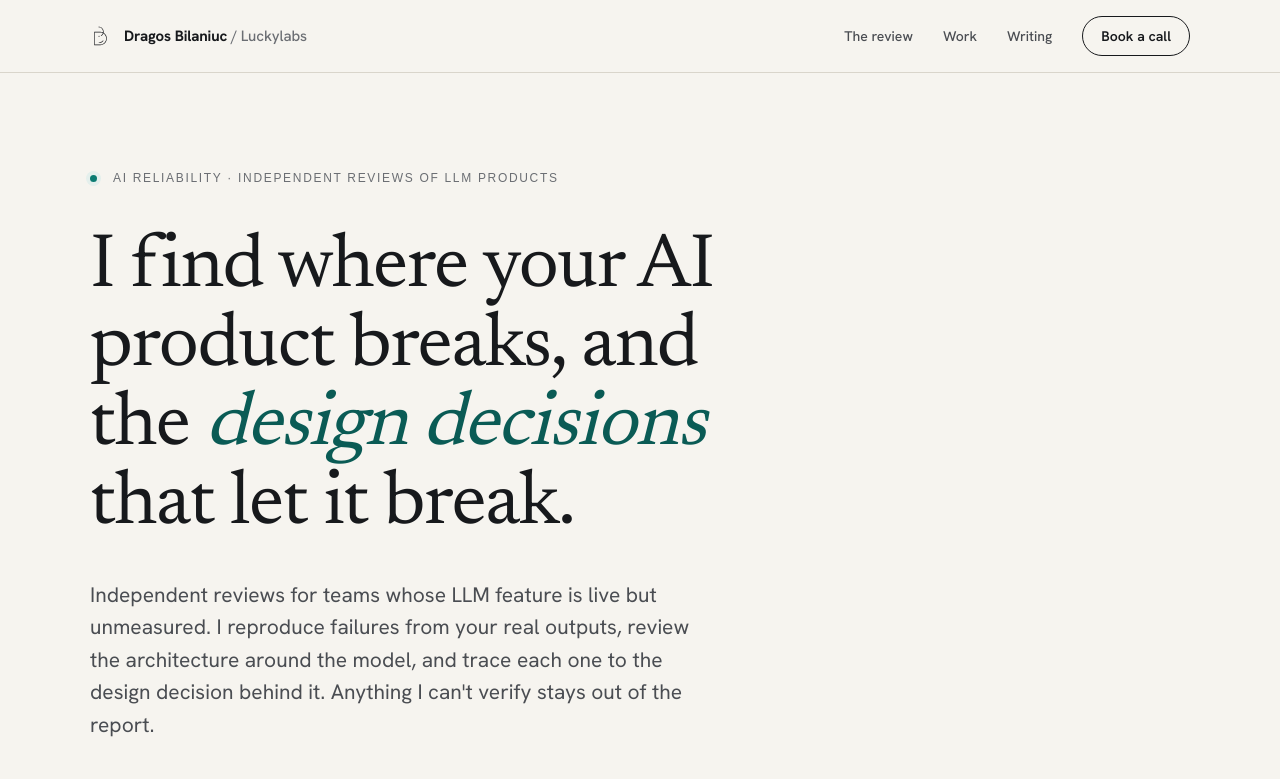
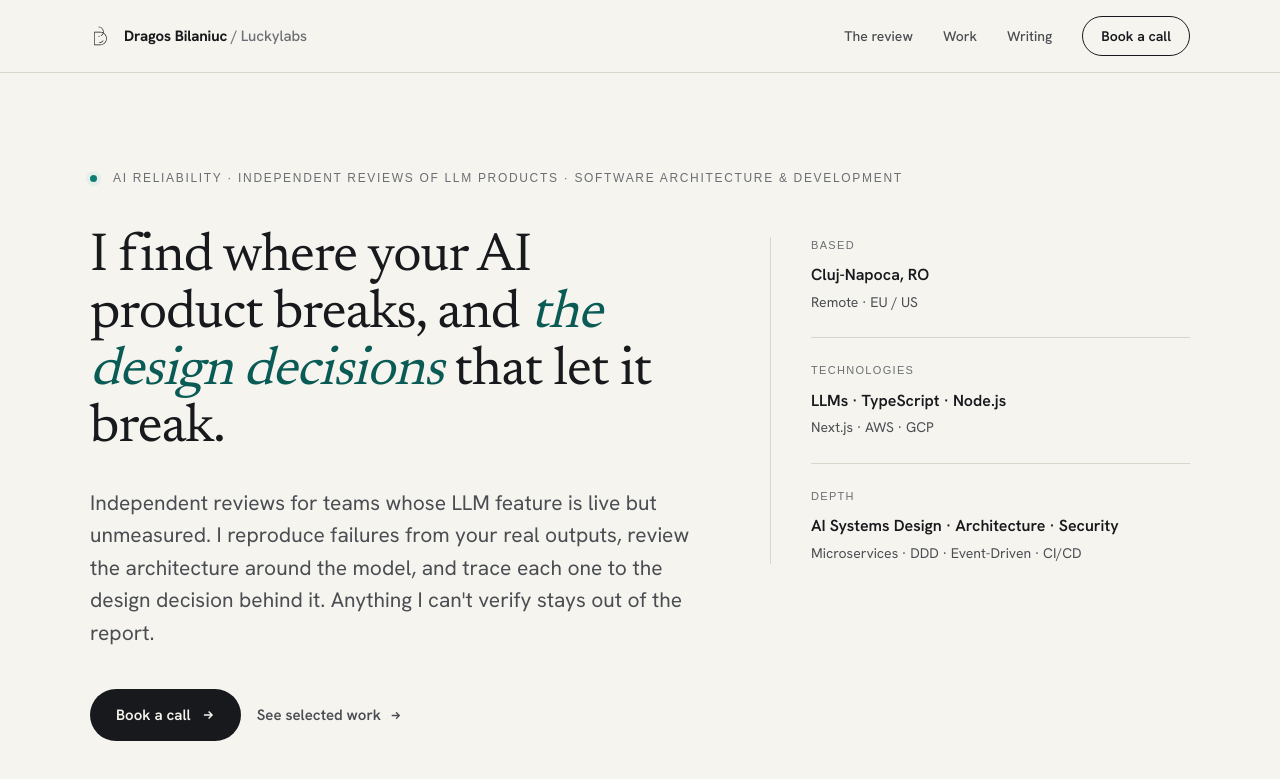
Before and after one commit to dragosbln/dbln-site, a Next.js app: page / in a window 1280 px wide. Shown: the top 779 px of the page. Built offline with nearby package versions, Linux system fonts and the light colour scheme; a web font is replaced by a local one.

Commit message:
restructure landing page first section

```diff
--- a/src/components/Hero/Hero.module.css
+++ b/src/components/Hero/Hero.module.css
@@ -12,13 +12,15 @@
 .eyebrow {
   display: flex;
   gap: 16px;
-  align-items: center;
+  align-items: flex-start;
   margin-bottom: 40px;
 }
 
 .dot {
+  flex-shrink: 0;
   width: 7px;
   height: 7px;
+  margin-top: 6px; /* centers on the label's first line when it wraps */
   border-radius: 50%;
   background: var(--teal);
   box-shadow: 0 0 0 4px var(--accent-wash);
@@ -33,14 +35,46 @@
   font-weight: 500;
 }
 
+/* Each "·"-separated segment wraps as a unit. */
+.segment {
+  white-space: nowrap;
+}
+
+/* The longest unbreakable segment must fit a 375px viewport. */
+@media (max-width: 480px) {
+  .label {
+    font-size: 11px;
+    letter-spacing: 0.1em;
+  }
+
+  .dot {
+    margin-top: 5px;
+  }
+}
+
+/* Content left, meta rail right; single column below 980px. */
+.grid {
+  display: grid;
+  grid-template-columns: minmax(0, 1fr) 420px;
+  gap: 24px 72px;
+  align-items: start;
+}
+
+@media (max-width: 980px) {
+  .grid {
+    grid-template-columns: 1fr;
+  }
+}
+
 .title {
   font-family: var(--serif);
   font-weight: 400;
-  font-size: clamp(38px, 6vw, 76px);
-  line-height: 1.04;
+  /* Sized for the two-column hero: the content column, not a ch cap, sets
+     the measure, and the full block must clear an 800px fold at 1440. */
+  font-size: clamp(36px, 4.2vw, 60px);
+  line-height: 1.06;
   letter-spacing: -0.018em;
-  max-width: 16ch;
-  margin-bottom: 34px;
+  margin-bottom: 30px;
 }
 
 .title em {
@@ -98,19 +132,23 @@
 }
 
 .meta {
-  display: grid;
-  grid-template-columns: repeat(3, 1fr);
-  gap: 1px;
-  background: var(--line);
-  border: 1px solid var(--line);
-  border-radius: 12px;
-  overflow: hidden;
-  margin-top: 64px;
+  border-left: 1px solid var(--line);
+  padding-left: 40px;
+  margin-top: 8px;
 }
 
 .metaItem {
-  background: var(--paper);
-  padding: 22px 24px;
+  padding: 24px 0;
+  border-bottom: 1px solid var(--line);
+}
+
+.metaItem:first-child {
+  padding-top: 0;
+}
+
+.metaItem:last-child {
+  border-bottom: 0;
+  padding-bottom: 0;
 }
 
 .metaItem dt {
@@ -135,8 +173,8 @@
   margin-top: 3px;
 }
 
-@media (max-width: 680px) {
+@media (max-width: 980px) {
   .meta {
-    grid-template-columns: 1fr;
+    margin-top: 48px;
   }
 }
--- a/src/components/Hero/Hero.tsx
+++ b/src/components/Hero/Hero.tsx
@@ -1,17 +1,34 @@
 import Link from "next/link";
+import { Fragment } from "react";
 import ArrowIcon from "@/components/ArrowIcon";
 import { hero } from "@/content/site";
 import { richText } from "@/lib/richText";
 import styles from "./Hero.module.css";
 
 export default function Hero() {
+  // "·"-separated eyebrow segments each wrap as a unit; lines may break
+  // only after a separator (the space between the nowrap spans).
+  const eyebrowSegments = hero.eyebrow.split(" · ");
   return (
     <div className={styles.hero}>
       <div className="wrap">
         <p className={styles.eyebrow}>
           <span className={styles.dot} aria-hidden="true" />
-          <span className={styles.label}>{hero.eyebrow}</span>
+          <span className={styles.label}>
+            {eyebrowSegments.map((segment, index) => (
+              <Fragment key={segment}>
+                <span className={styles.segment}>
+                  {index < eyebrowSegments.length - 1
+                    ? `${segment} ·`
+                    : segment}
+                </span>
+                {index < eyebrowSegments.length - 1 ? " " : null}
+              </Fragment>
+            ))}
+          </span>
         </p>
+        <div className={styles.grid}>
+          <div>
             <h1 className={styles.title}>{richText(hero.title)}</h1>
             <p className={styles.lede}>{hero.lede}</p>
             <div className={styles.actions}>
@@ -21,6 +38,7 @@ export default function Hero() {
               <Link className={styles.ghost} href={hero.actions.secondary.href}>
                 {hero.actions.secondary.label} <ArrowIcon size={13} />
               </Link>
+            </div>
           </div>
           <dl className={styles.meta}>
             {hero.meta.map((item) => (
@@ -35,5 +53,6 @@ export default function Hero() {
           </dl>
         </div>
       </div>
+    </div>
   );
 }
--- a/src/content/site.ts
+++ b/src/content/site.ts
@@ -59,9 +59,9 @@ export const nav: { links: NavItem[]; cta: NavItem } = {
 };
 
 export const hero: Hero = {
-  eyebrow: "AI Reliability · Independent reviews of LLM products",
+  eyebrow: "AI Reliability · Independent reviews of LLM products · Software Architecture & Development",
   title:
-    "I find where your AI product breaks, and the *design decisions* that let it break.",
+    "I find where your AI product breaks, and *the design decisions* that let it break.",
   lede: "Independent reviews for teams whose LLM feature is live but unmeasured. I reproduce failures from your real outputs, review the architecture around the model, and trace each one to the design decision behind it. Anything I can't verify stays out of the report.",
   actions: {
     primary: { label: "Book a call", href: "/#contact" },
@@ -70,14 +70,14 @@ export const hero: Hero = {
   meta: [
     { key: "Based", value: "Cluj-Napoca, RO", detail: "Remote · EU / US" },
     {
-      key: "The review",
-      value: "Failures · Architecture · Fix plan",
-      detail: "Verified findings · Regression set",
+      key: "Technologies",
+      value: "LLMs · TypeScript · Node.js",
+      detail: "Next.js · AWS · GCP",
     },
     {
-      key: "Background",
-      value: "Software Architect · 8+ years",
-      detail: "TypeScript · Node · AWS / GCP",
+      key: "Depth",
+      value: "AI Systems Design · Architecture · Security",
+      detail: "Microservices · DDD · Event-Driven · CI/CD",
     },
   ],
 };
```
Lines whose indentation alone changed are shown as unchanged.
